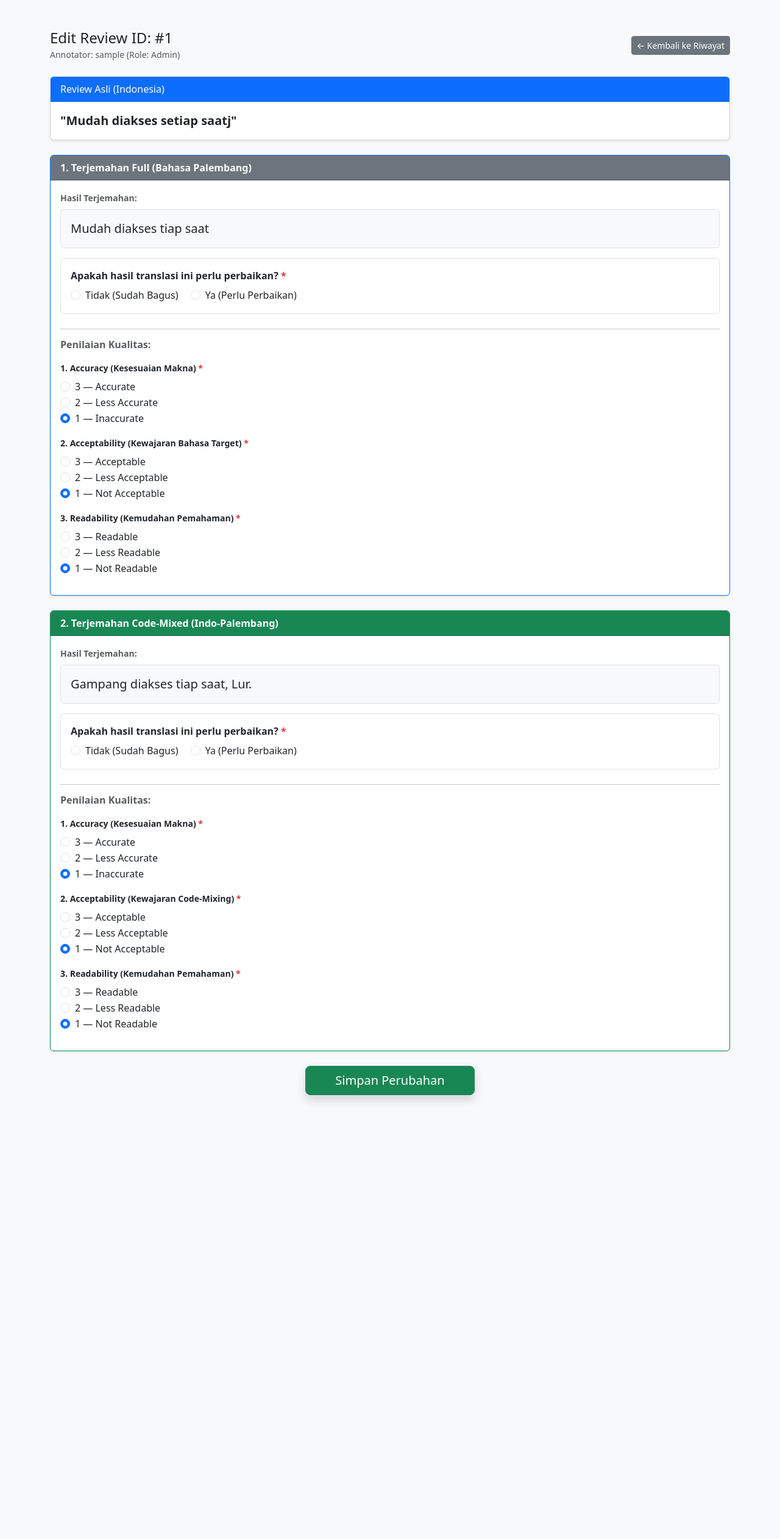
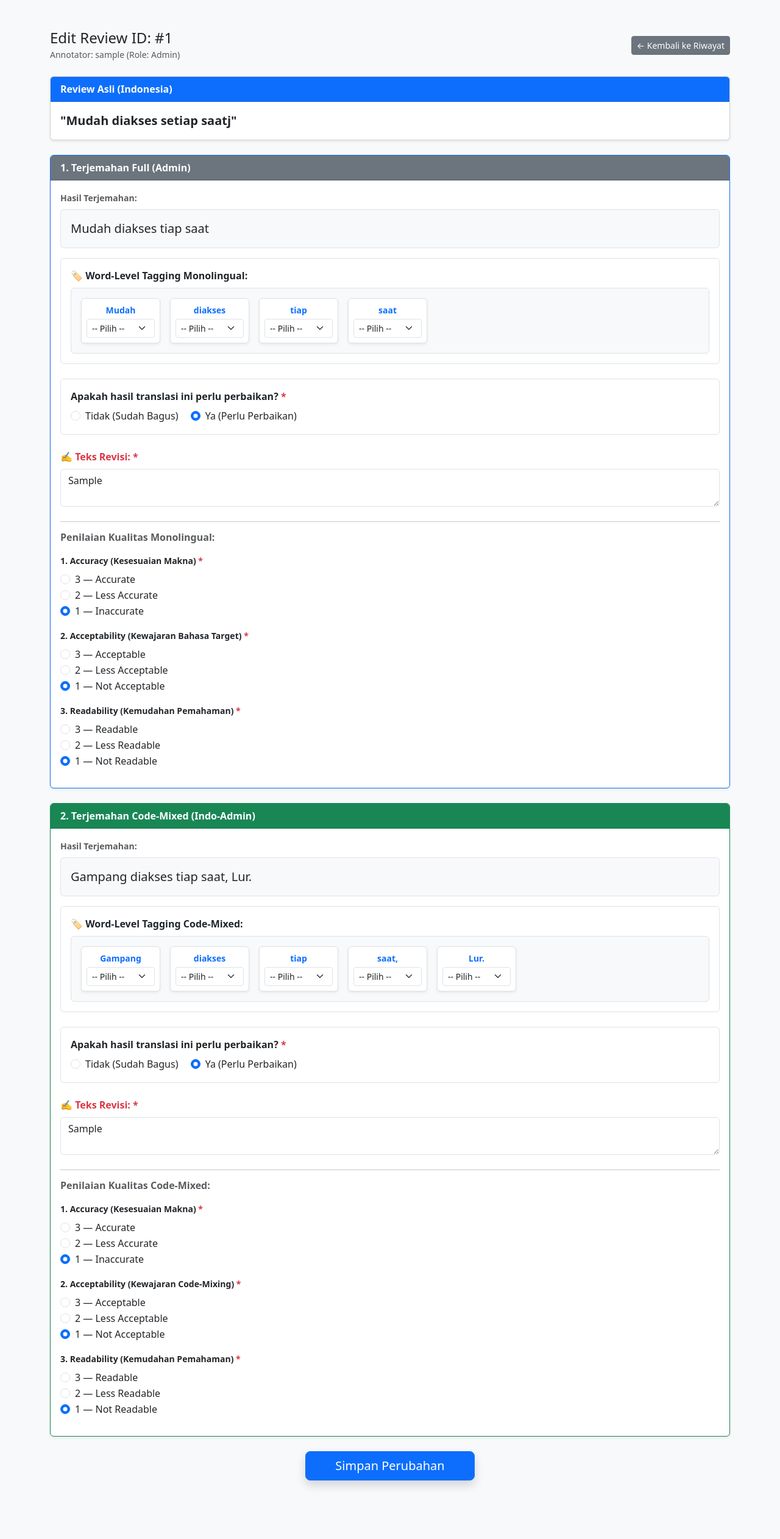
Before and after one commit to magnzetic/kai-annotation-tool, a Flask app: page /edit/1 in a window 1280 px wide. Shown: the whole page at 61% size. Before the commit the page ends 1807 px from the top, so only its background shows below. Run offline with Flask 3, Linux system fonts and the light colour scheme; a user stored in the database is signed in; tables that the repository leaves empty hold one stand-in row (values such as "Sample post"); some libraries are stand-ins or nearby versions.

Commit message:
Update edit_annotate.html

```diff
--- a/templates/edit_annotate.html
+++ b/templates/edit_annotate.html
@@ -2,64 +2,72 @@
 <html lang="id">
 <head>
     <meta charset="UTF-8">
-    <title>Edit Anotasi - KAI Annotation</title>
+    <title>Edit Review ID: #{{ review.id }} - KAI Annotation</title>
     <link href="https://cdn.jsdelivr.net/npm/bootstrap@5.3.0/dist/css/bootstrap.min.css" rel="stylesheet">
 </head>
 <body class="bg-light">
     <div class="container py-5">
-        <!-- HEADER & NAVIGASI -->
+        <!-- HEADER -->
         <div class="d-flex justify-content-between align-items-center mb-4">
             <div>
                 <h4 class="mb-0">Edit Review ID: #{{ review.id }}</h4>
                 <small class="text-muted">Annotator: {{ current_user.username }} (Role: {{ current_user.role | capitalize }})</small>
             </div>
-            <a href="{{ url_for('history') }}" class="btn btn-secondary btn-sm">← Kembali ke Riwayat</a>
+            <div>
+                <a href="{{ url_for('history') }}" class="btn btn-secondary btn-sm">← Kembali ke Riwayat</a>
+            </div>
         </div>
 
-        <form id="editForm" method="POST">
+        <form action="{{ url_for('edit_annotation', annotation_id=anno.id) }}" method="POST">
 
-            <!-- ORIGINAL TEXT -->
+            <!-- REVIEW ASLI -->
             <div class="card mb-4 shadow-sm">
-                <div class="card-header bg-primary text-white">Review Asli (Indonesia)</div>
+                <div class="card-header bg-primary text-white fw-bold">Review Asli (Indonesia)</div>
                 <div class="card-body">
                     <p class="fs-5 mb-0"><strong>"{{ review.content }}"</strong></p>
                 </div>
             </div>
 
-            <!-- ================= BAGIAN 1: FULL TRANSLATION ================= -->
+            <!-- ================= BAGIAN 1: MONOLINGUAL ================= -->
             <div class="card mb-4 shadow-sm border-primary">
                 <div class="card-header bg-secondary text-white fw-bold">
-                    1. Terjemahan Full ({{ 'Bahasa Jawa' if current_user.role == 'jawa' else 'Bahasa Palembang' }})
+                    1. Terjemahan Full ({{ current_user.role | capitalize }})
                 </div>
                 <div class="card-body">
                     <div class="mb-3">
                         <label class="form-label text-muted small fw-bold">Hasil Terjemahan:</label>
-                        <p class="p-3 bg-light rounded fs-5 border">{{ review.trans_jawa if current_user.role == 'jawa' else review.trans_palembang }}</p>
+                        <p id="targetTextMono" class="p-3 bg-light rounded fs-5 border">{{ review.trans_jawa if current_user.role == 'jawa' else review.trans_palembang }}</p>
                     </div>
 
-                    <!-- Pertanyaan Perlu Perbaikan? (Dikosongkan/tidak checked secara default) -->
+                    <!-- WORD LEVEL TAGGING MONO -->
+                    <div class="mb-4 p-3 bg-white border rounded">
+                        <label class="form-label fw-bold text-dark">🏷️ Word-Level Tagging Monolingual:</label>
+                        <div id="bubbleContainerMono" class="p-3 bg-light border rounded d-flex flex-wrap gap-3"></div>
+                        <input type="hidden" name="word_tags_json" id="word_tags_mono_input">
+                    </div>
+
+                    <!-- PERLU PERBAIKAN -->
                     <div class="mb-4 p-3 bg-white border rounded">
                         <label class="form-label fw-bold text-dark d-block mb-2">Apakah hasil translasi ini perlu perbaikan? <span class="text-danger">*</span></label>
                         <div class="form-check form-check-inline">
-                            <input class="form-check-input need-rev-full" type="radio" name="need_rev_full" id="rev_full_no" value="no" required>
+                            <input class="form-check-input need-rev-full" type="radio" name="need_rev_full" id="rev_full_no" value="no" {% if not anno.rev_full %}checked{% endif %} required>
                             <label class="form-check-label" for="rev_full_no">Tidak (Sudah Bagus)</label>
                         </div>
                         <div class="form-check form-check-inline">
-                            <input class="form-check-input need-rev-full" type="radio" name="need_rev_full" id="rev_full_yes" value="yes" required>
+                            <input class="form-check-input need-rev-full" type="radio" name="need_rev_full" id="rev_full_yes" value="yes" {% if anno.rev_full %}checked{% endif %} required>
                             <label class="form-check-label" for="rev_full_yes">Ya (Perlu Perbaikan)</label>
                         </div>
                     </div>
 
-                    <!-- Kolom Teks Revisi (Selalu kosong/blank di awal, tersembunyi sampai pilih 'Ya') -->
-                    <div id="container_rev_full" class="mb-4 d-none">
-                        <label class="form-label fw-bold text-danger">✍️ Masukkan Teks Revisi/Perbaikan: <span class="text-danger">*</span></label>
-                        <textarea id="rev_full" name="rev_full" class="form-control" rows="2" placeholder="Ketik perbaikan teks di sini..."></textarea>
+                    <div id="container_rev_full" class="mb-4 {% if not anno.rev_full %}d-none{% endif %}">
+                        <label class="form-label fw-bold text-danger">✍️ Teks Revisi: <span class="text-danger">*</span></label>
+                        <textarea id="rev_full" name="rev_full" class="form-control" rows="2">{{ anno.rev_full }}</textarea>
                     </div>
 
                     <hr>
-                    <h6 class="text-muted fw-bold mb-3">Penilaian Kualitas:</h6>
+                    <h6 class="text-muted fw-bold mb-3">Penilaian Kualitas Monolingual:</h6>
 
-                    <!-- ACCURACY (Menyesuaikan skor yang sudah tersimpan) -->
+                    <!-- ACCURACY -->
                     <div class="mb-3">
                         <label class="form-label fw-bold small">1. Accuracy (Kesesuaian Makna) <span class="text-danger">*</span></label>
                         <div class="form-check"><input class="form-check-input" type="radio" name="acc_full" value="3" {% if anno.acc_f == 3 %}checked{% endif %} required><label class="form-check-label">3 — Accurate</label></div>
@@ -67,7 +75,7 @@
                         <div class="form-check"><input class="form-check-input" type="radio" name="acc_full" value="1" {% if anno.acc_f == 1 %}checked{% endif %}><label class="form-check-label">1 — Inaccurate</label></div>
                     </div>
 
-                    <!-- ACCEPTABILITY (Menyesuaikan skor yang sudah tersimpan) -->
+                    <!-- ACCEPTABILITY -->
                     <div class="mb-3">
                         <label class="form-label fw-bold small">2. Acceptability (Kewajaran Bahasa Target) <span class="text-danger">*</span></label>
                         <div class="form-check"><input class="form-check-input" type="radio" name="accept_full" value="3" {% if anno.cep_f == 3 %}checked{% endif %} required><label class="form-check-label">3 — Acceptable</label></div>
@@ -75,7 +83,7 @@
                         <div class="form-check"><input class="form-check-input" type="radio" name="accept_full" value="1" {% if anno.cep_f == 1 %}checked{% endif %}><label class="form-check-label">1 — Not Acceptable</label></div>
                     </div>
 
-                    <!-- READABILITY (Menyesuaikan skor yang sudah tersimpan) -->
+                    <!-- READABILITY -->
                     <div class="mb-3">
                         <label class="form-label fw-bold small">3. Readability (Kemudahan Pemahaman) <span class="text-danger">*</span></label>
                         <div class="form-check"><input class="form-check-input" type="radio" name="read_full" value="3" {% if anno.rea_f == 3 %}checked{% endif %} required><label class="form-check-label">3 — Readable</label></div>
@@ -85,40 +93,46 @@
                 </div>
             </div>
 
-            <!-- ================= BAGIAN 2: CODE-MIXED TRANSLATION ================= -->
+            <!-- ================= BAGIAN 2: CODE-MIXED ================= -->
             <div class="card mb-4 shadow-sm border-success">
                 <div class="card-header bg-success text-white fw-bold">
-                    2. Terjemahan Code-Mixed ({{ 'Indo-Jawa' if current_user.role == 'jawa' else 'Indo-Palembang' }})
+                    2. Terjemahan Code-Mixed (Indo-{{ current_user.role | capitalize }})
                 </div>
                 <div class="card-body">
                     <div class="mb-3">
                         <label class="form-label text-muted small fw-bold">Hasil Terjemahan:</label>
-                        <p class="p-3 bg-light rounded fs-5 border">{{ review.trans_mix_jawa if current_user.role == 'jawa' else review.trans_mix_palembang }}</p>
+                        <p id="targetTextMix" class="p-3 bg-light rounded fs-5 border">{{ review.trans_mix_jawa if current_user.role == 'jawa' else review.trans_mix_palembang }}</p>
                     </div>
 
-                    <!-- Pertanyaan Perlu Perbaikan? (Dikosongkan/tidak checked secara default) -->
+                    <!-- WORD LEVEL TAGGING MIX -->
+                    <div class="mb-4 p-3 bg-white border rounded">
+                        <label class="form-label fw-bold text-dark">🏷️ Word-Level Tagging Code-Mixed:</label>
+                        <div id="bubbleContainerMix" class="p-3 bg-light border rounded d-flex flex-wrap gap-3"></div>
+                        <input type="hidden" name="word_tags_mix_json" id="word_tags_mix_input">
+                    </div>
+
+                    <!-- PERLU PERBAIKAN -->
                     <div class="mb-4 p-3 bg-white border rounded">
                         <label class="form-label fw-bold text-dark d-block mb-2">Apakah hasil translasi ini perlu perbaikan? <span class="text-danger">*</span></label>
                         <div class="form-check form-check-inline">
-                            <input class="form-check-input need-rev-mix" type="radio" name="need_rev_mix" id="rev_mix_no" value="no" required>
+                            <input class="form-check-input need-rev-mix" type="radio" name="need_rev_mix" id="rev_mix_no" value="no" {% if not anno.rev_mix %}checked{% endif %} required>
                             <label class="form-check-label" for="rev_mix_no">Tidak (Sudah Bagus)</label>
                         </div>
                         <div class="form-check form-check-inline">
-                            <input class="form-check-input need-rev-mix" type="radio" name="need_rev_mix" id="rev_mix_yes" value="yes" required>
+                            <input class="form-check-input need-rev-mix" type="radio" name="need_rev_mix" id="rev_mix_yes" value="yes" {% if anno.rev_mix %}checked{% endif %} required>
                             <label class="form-check-label" for="rev_mix_yes">Ya (Perlu Perbaikan)</label>
                         </div>
                     </div>
 
-                    <!-- Kolom Teks Revisi (Selalu kosong/blank di awal, tersembunyi sampai pilih 'Ya') -->
-                    <div id="container_rev_mix" class="mb-4 d-none">
-                        <label class="form-label fw-bold text-danger">✍️ Masukkan Teks Revisi/Perbaikan: <span class="text-danger">*</span></label>
-                        <textarea id="rev_mix" name="rev_mix" class="form-control" rows="2" placeholder="Ketik perbaikan teks di sini..."></textarea>
+                    <div id="container_rev_mix" class="mb-4 {% if not anno.rev_mix %}d-none{% endif %}">
+                        <label class="form-label fw-bold text-danger">✍️ Teks Revisi: <span class="text-danger">*</span></label>
+                        <textarea id="rev_mix" name="rev_mix" class="form-control" rows="2">{{ anno.rev_mix }}</textarea>
                     </div>
 
                     <hr>
-                    <h6 class="text-muted fw-bold mb-3">Penilaian Kualitas:</h6>
+                    <h6 class="text-muted fw-bold mb-3">Penilaian Kualitas Code-Mixed:</h6>
 
-                    <!-- ACCURACY (Menyesuaikan skor yang sudah tersimpan) -->
+                    <!-- ACCURACY -->
                     <div class="mb-3">
                         <label class="form-label fw-bold small">1. Accuracy (Kesesuaian Makna) <span class="text-danger">*</span></label>
                         <div class="form-check"><input class="form-check-input" type="radio" name="acc_mix" value="3" {% if anno.acc_m == 3 %}checked{% endif %} required><label class="form-check-label">3 — Accurate</label></div>
@@ -126,7 +140,7 @@
                         <div class="form-check"><input class="form-check-input" type="radio" name="acc_mix" value="1" {% if anno.acc_m == 1 %}checked{% endif %}><label class="form-check-label">1 — Inaccurate</label></div>
                     </div>
 
-                    <!-- ACCEPTABILITY (Menyesuaikan skor yang sudah tersimpan) -->
+                    <!-- ACCEPTABILITY -->
                     <div class="mb-3">
                         <label class="form-label fw-bold small">2. Acceptability (Kewajaran Code-Mixing) <span class="text-danger">*</span></label>
                         <div class="form-check"><input class="form-check-input" type="radio" name="accept_mix" value="3" {% if anno.cep_m == 3 %}checked{% endif %} required><label class="form-check-label">3 — Acceptable</label></div>
@@ -134,7 +148,7 @@
                         <div class="form-check"><input class="form-check-input" type="radio" name="accept_mix" value="1" {% if anno.cep_m == 1 %}checked{% endif %}><label class="form-check-label">1 — Not Acceptable</label></div>
                     </div>
 
-                    <!-- READABILITY (Menyesuaikan skor yang sudah tersimpan) -->
+                    <!-- READABILITY -->
                     <div class="mb-3">
                         <label class="form-label fw-bold small">3. Readability (Kemudahan Pemahaman) <span class="text-danger">*</span></label>
                         <div class="form-check"><input class="form-check-input" type="radio" name="read_mix" value="3" {% if anno.rea_m == 3 %}checked{% endif %} required><label class="form-check-label">3 — Readable</label></div>
@@ -145,13 +159,15 @@
             </div>
 
             <div class="text-center mb-5">
-                <button type="submit" class="btn btn-success btn-lg px-5 shadow">Simpan Perubahan</button>
+                <button type="submit" class="btn btn-primary btn-lg px-5 shadow">Simpan Perubahan</button>
             </div>
         </form>
     </div>
 
     <script>
-        // Toggle kotak teks revisi Full
+        const userRole = "{{ current_user.role | capitalize }}";
+
+        // Toggle Revisi Full
         document.querySelectorAll('.need-rev-full').forEach(radio => {
             radio.addEventListener('change', function() {
                 let container = document.getElementById('container_rev_full');
@@ -162,12 +178,11 @@
                 } else {
                     container.classList.add('d-none');
                     textarea.required = false;
-                    textarea.value = '';
                 }
             });
         });
 
-        // Toggle kotak teks revisi Mix
+        // Toggle Revisi Mix
         document.querySelectorAll('.need-rev-mix').forEach(radio => {
             radio.addEventListener('change', function() {
                 let container = document.getElementById('container_rev_mix');
@@ -178,29 +193,87 @@
                 } else {
                     container.classList.add('d-none');
                     textarea.required = false;
-                    textarea.value = '';
                 }
             });
         });
 
-        // Validasi submit edit
-        document.getElementById('editForm').addEventListener('submit', function(e) {
-            let needFull = document.querySelector('input[name="need_rev_full"]:checked');
-            let revFullVal = document.getElementById('rev_full').value.trim();
-            if (needFull && needFull.value === 'yes' && !revFullVal) {
-                alert('⚠️ Mohon isi teks revisi pada Terjemahan Full!');
-                e.preventDefault();
-                return false;
+        // Setup Word Tagger Helper
+        function setupWordTagger(textElemId, containerId, inputId, savedDataJson) {
+            const textElem = document.getElementById(textElemId);
+            const container = document.getElementById(containerId);
+            const hiddenInput = document.getElementById(inputId);
+
+            if (!textElem || !container) return;
+
+            const words = textElem.innerText.trim().split(/\s+/);
+            let savedTags = [];
+            try {
+                savedTags = JSON.parse(savedDataJson || '[]');
+            } catch(e) { savedTags = []; }
+
+            let wordTags = words.map((w, idx) => ({
+                word: w,
+                lang: (savedTags[idx] && savedTags[idx].lang) ? savedTags[idx].lang : ""
+            }));
+
+            function render() {
+                container.innerHTML = '';
+                words.forEach((word, index) => {
+                    let box = document.createElement('div');
+                    box.className = "p-2 bg-white border rounded shadow-sm text-center";
+                    box.style.minWidth = "120px";
+
+                    let label = document.createElement('div');
+                    label.innerText = word;
+                    label.className = "fw-bold mb-1 text-primary small";
+
+                    let select = document.createElement('select');
+                    select.className = "form-select form-select-sm";
+                    select.required = true;
+
+                    let optDefault = document.createElement('option');
+                    optDefault.value = "";
+                    optDefault.innerText = "-- Pilih --";
+                    optDefault.disabled = true;
+                    optDefault.selected = (wordTags[index].lang === "");
+                    select.appendChild(optDefault);
+
+                    let optIndo = document.createElement('option');
+                    optIndo.value = "Indonesia";
+                    optIndo.innerText = "Indonesia";
+                    optIndo.selected = (wordTags[index].lang === "Indonesia");
+                    select.appendChild(optIndo);
+
+                    let optLocal = document.createElement('option');
+                    optLocal.value = userRole;
+                    optLocal.innerText = userRole;
+                    optLocal.selected = (wordTags[index].lang === userRole);
+                    select.appendChild(optLocal);
+
+                    let optOther = document.createElement('option');
+                    optOther.value = "Lainnya";
+                    optOther.innerText = "Lainnya";
+                    optOther.selected = (wordTags[index].lang === "Lainnya");
+                    select.appendChild(optOther);
+
+                    select.onchange = (e) => {
+                        wordTags[index].lang = e.target.value;
+                        hiddenInput.value = JSON.stringify(wordTags);
+                    };
+
+                    box.appendChild(label);
+                    box.appendChild(select);
+                    container.appendChild(box);
+                });
+                hiddenInput.value = JSON.stringify(wordTags);
             }
 
-            let needMix = document.querySelector('input[name="need_rev_mix"]:checked');
-            let revMixVal = document.getElementById('rev_mix').value.trim();
-            if (needMix && needMix.value === 'yes' && !revMixVal) {
-                alert('⚠️ Mohon isi teks revisi pada Terjemahan Code-Mixed!');
-                e.preventDefault();
-                return false;
-            }
-        });
+            render();
+        }
+
+        // Inisialisasi Tagger untuk Mono & Mix pada halaman Edit
+        setupWordTagger('targetTextMono', 'bubbleContainerMono', 'word_tags_mono_input', '{{ anno.word_tags_mono | safe }}');
+        setupWordTagger('targetTextMix', 'bubbleContainerMix', 'word_tags_mix_input', '{{ anno.word_tags_mix | safe }}');
     </script>
 </body>
 </html>
```
